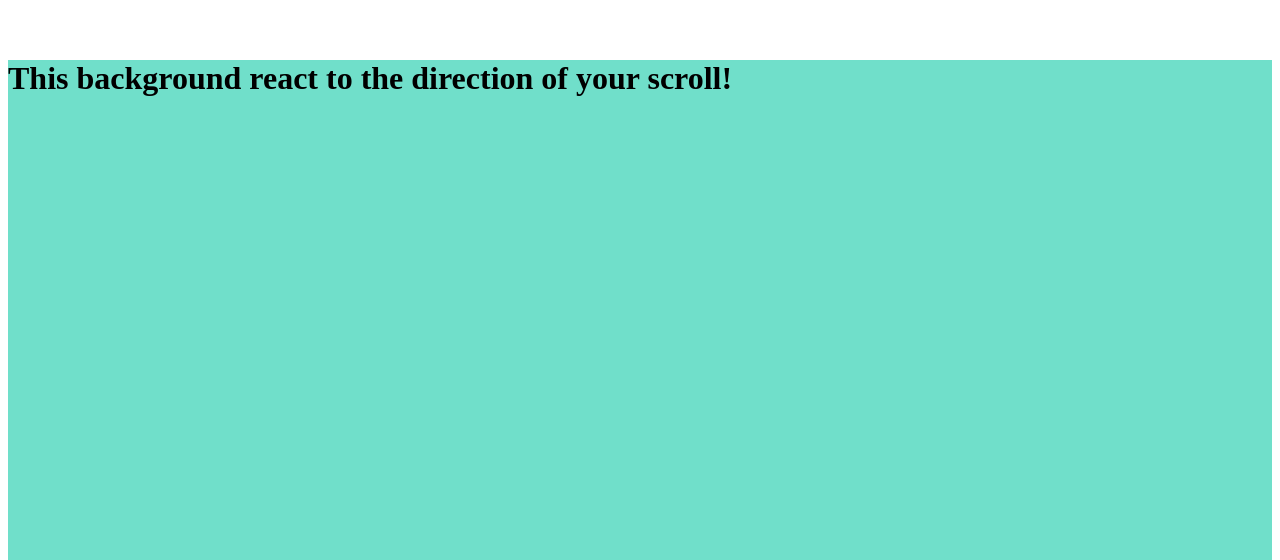
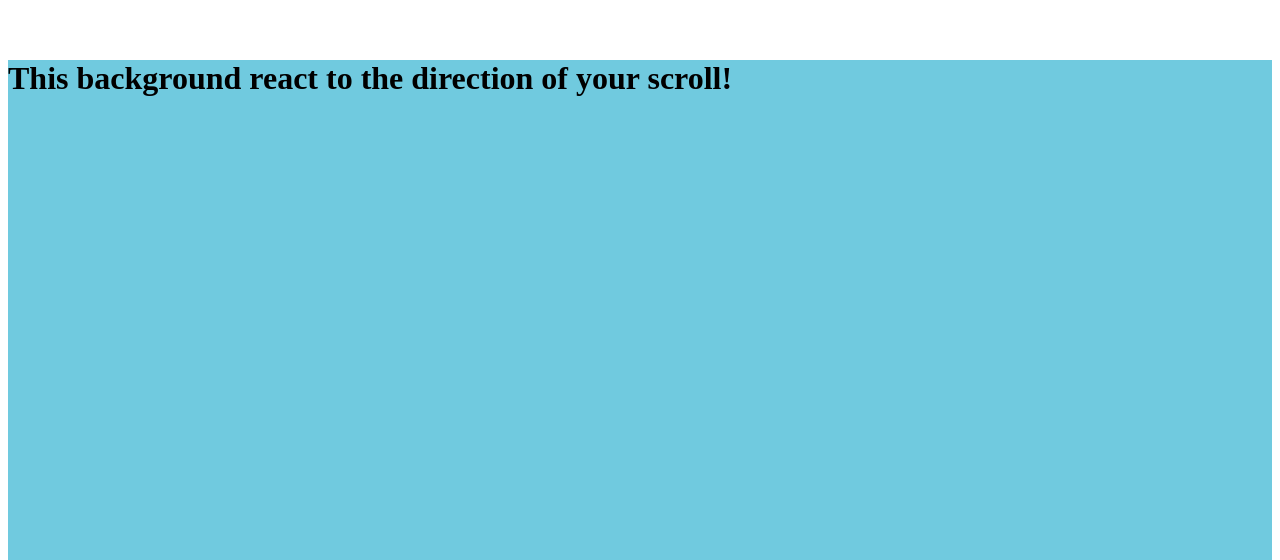
Before and after one commit to zJaaal/react-scroll-utilities, a React (Vite) app: page / in a window 1280 px wide. Shown: the part 2041-2601 px from the top of the page. Built offline with nearby package versions, Linux system fonts and the light colour scheme.

Commit message:
Swap positions between green and blue

```diff
--- a/src/test-components/BackgroundChange.tsx
+++ b/src/test-components/BackgroundChange.tsx
@@ -14,7 +14,7 @@ const BackgroundChange: FC<any> = ({ children }) => {
   const { red, blue, green } = colors;
 
   const [backgroundColors, setBackgroundColors] = useState({
-    backgroundColor: `rgb(${red}, ${blue}, ${green})`,
+    backgroundColor: `rgb(${red}, ${green}, ${blue})`,
   });
 
   const direction = useDirection();
@@ -25,18 +25,18 @@ const BackgroundChange: FC<any> = ({ children }) => {
   useEffect(() => {
     switch (direction) {
       case Directions.up: {
-        setColors(({ red, blue, green }) => ({
+        setColors(({ red, green, blue }) => ({
           red: red + steps,
+          green: green + steps,
           blue: blue + steps,
-          green: green + steps,
         }));
         break;
       }
       case Directions.down: {
-        setColors(({ red, blue, green }) => ({
+        setColors(({ red, green, blue }) => ({
           red: red - steps,
+          green: green - steps,
           blue: blue - steps,
-          green: green - steps,
         }));
         break;
       }
@@ -46,7 +46,7 @@ const BackgroundChange: FC<any> = ({ children }) => {
   useEffect(
     () =>
       setBackgroundColors({
-        backgroundColor: `rgb(${red}, ${blue}, ${green})`,
+        backgroundColor: `rgb(${red}, ${green}, ${blue})`,
       }),
     [colors]
   );
```
